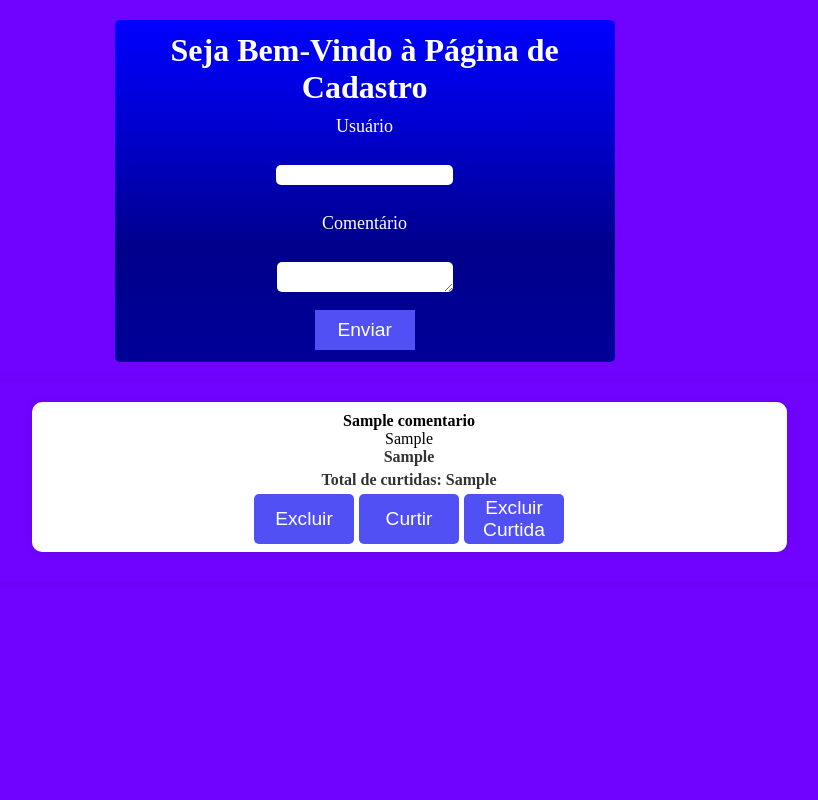
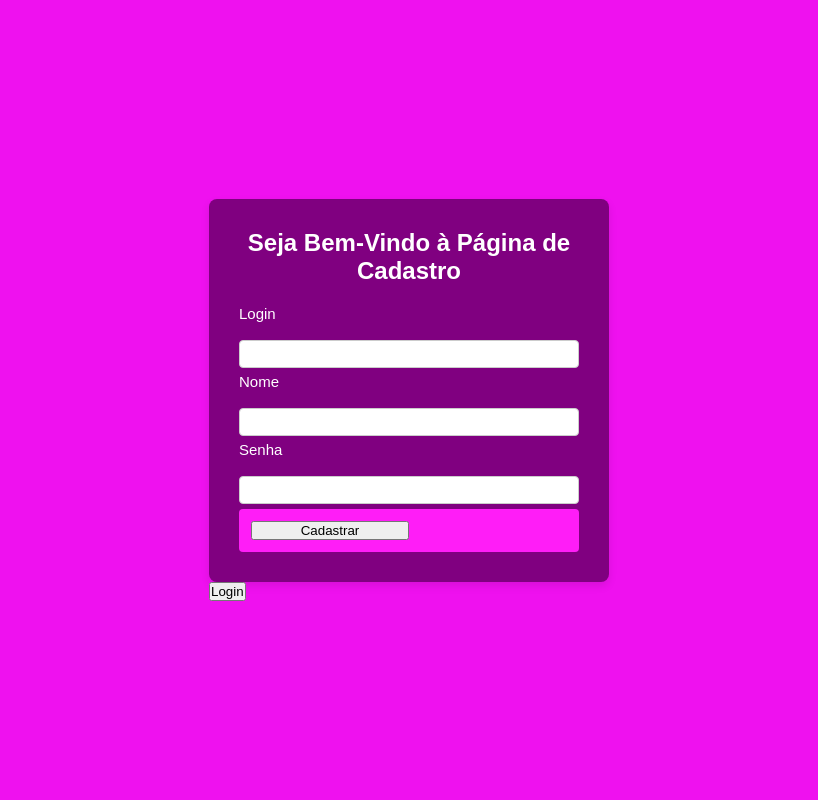
Before and after one commit to Arthur-Rampani/Projeto-Feedback, a Flask app: page / in a window 1280 px wide. Shown: the whole page, without its empty margins (231-1049 px from the left). Run offline with Flask 3, Linux system fonts and the light colour scheme; tables that the repository leaves empty or names only in its code hold one stand-in row (values such as "Sample post").

Commit message:
Adicionando o login usuarios

```diff
--- a/app.py
+++ b/app.py
@@ -3,14 +3,17 @@ import datetime
 import mysql.connector
 from data.conexao import Conexao
 from model.controler_mensagem import Mensagem
+from model.controle_usuario import Usuario
 
 app = Flask(__name__)
 
+#Abre a página inicial do site
 @app.route('/', methods=["GET"])
 def pagina_inicial():
     mensagens = Mensagem.recuperar_mensagens()
-    return render_template("pagina-inicial.html", mensagens = mensagens)
+    return render_template("pagina-cadastro.html", mensagens = mensagens)
 
+#Adiciona o usuario e o comentário
 @app.route("/cadastro", methods=["POST"])
 def pagina_cadastro():
     #Peguei as informações vindo do formulário
@@ -24,34 +27,54 @@ def pagina_cadastro():
     #Redireciona para o index
     return redirect("/")
 
+#Deleta a mensagem
 @app.route("/delete/mensagem/<codigo>")
 def delete_mensagem(codigo):
     Mensagem.deletar_mensagem(codigo)
     return redirect("/")
 
+#Adiciona a curtida
 @app.route("/put/mensagem/adicionar/curtida/<codigo>")
 def adicionar_curtida(codigo):
     Mensagem.curtir_mensagem(codigo)
     return redirect("/")
 
+#Deleta a curtida
 @app.route("/put/mensagem/excluir/curtida/<codigo>")
 def excluir_curtida(codigo):
     Mensagem.deslike_mensagem(codigo)
     return redirect("/")
 
+#Rota para abrir a página de cadastro
 @app.route('/pagina-cadastro', methods=["GET"])
 def pagina_inicial_cadastro():
-    usuarios = Mensagem.recuperar_usuarios()
+    usuarios = Usuario.recuperar_usuarios()
     return render_template("pagina-cadastro.html", usuarios = usuarios)
 
-@app.route("/cadastro-usuario")
+#Rota para cadastrar o usuário
+@app.route("/cadastro-usuario", methods=["POST"])
 def adicionar_usuarios():
     login = request.form.get("login")
     nome = request.form.get("nome")
     senha = request.form.get("senha")
 
-    Mensagem.adicionar_usuario(login, nome, senha)
+    Usuario.adicionar_usuario(login, nome, senha)
 
     return redirect("/pagina-cadastro")
 
+@app.route("/pagina-login")
+def pagina_login():
+    return render_template("pagina-login.html")
+
+@app.route("/verificar-usuario", methods=["POST"])
+def verificar_usuario():
+    login = request.form.get("login")
+    senha = request.form.get("senha")
+    usuario = Usuario.verificar_usuario(login, senha)
+
+    if usuario:
+        return redirect("/pagina-inicial")
+    else:
+        return "ERRO"
+
 app.run(debug=True)
--- a/data/conexao.py
+++ b/data/conexao.py
@@ -3,7 +3,7 @@ import mysql.connector
 class Conexao:
     def criar_conexao():
         #criando a conexão
-        conexao = mysql.connector.connect(host = "10.110.142.70",
+        conexao = mysql.connector.connect(host = "10.110.131.18",
                                         port = 3306,
                                         user = "3ds",
                                         password = "banana",
--- a/model/controler_mensagem.py
+++ b/model/controler_mensagem.py
@@ -103,36 +103,3 @@ class Mensagem:
         conexao.commit()
 
         conexao.close()
-
-    def recuperar_usuarios():
-        conexao = Conexao.criar_conexao()
-
-        cursor = conexao.cursor(dictionary = True)
-
-        sql = """SELECT login, nome,
-                senha FROM tb_usuarios"""
-
-        cursor.execute(sql)
-
-        resultado = cursor.fetchall()
-
-        cursor.close()
-
-        return resultado
-
-    def adicionar_usuario(login, nome, senha):
-        conexao = Conexao.criar_conexao()
-
-        cursor = conexao.cursor(dictionary = True)
-
-        sql = """INSERT INTO tb_usuarios
-                (login, nome, senha)
-                VALUES
-                (%s,%s,%s);"""
-        valores = (login, nome, senha)
-
-        cursor.execute(sql,valores)
-
-        conexao.commit()
-
-        cursor.close()
--- /dev/null
+++ b/static/pagina-cadastro.css
@@ -0,0 +1,88 @@
+/* Reset de estilos padrão */
+*{
+    margin: 0;
+    padding: 0;
+    box-sizing: border-box;
+}
+
+body{
+    font-family: 'Arial', sans-serif;
+    background-color: rgb(239, 17, 239);
+    display: flex;
+    justify-content: center;
+    align-items: center;
+    height: 100vh;
+}
+
+/* Container principal */
+.container-principal{
+    background-color: purple;
+    padding: 30px;
+    border-radius: 8px;
+    box-shadow: 0 4px 8px rgba(0, 0, 0, 0.1);
+    width: 100%;
+    max-width: 400px;
+}
+
+/* Título */
+h1{
+    text-align: center;
+    margin-bottom: 20px;
+    font-size: 24px;
+    color: white;
+}
+
+/* Labels */
+.label-login, .label-nome, .label-senha{
+    display: block;
+    font-size: 15px;
+    color: white;
+}
+
+/* Campos de input */
+input{
+    width: 100%;
+    padding: 10px;
+    margin-bottom: 5px;
+    border: 1px solid #ccc;
+    border-radius: 4px;
+    font-size: 5px;
+}
+
+input:focus{
+    border-color: rgb(67, 9, 67);
+    outline: none;
+}
+
+.btns{
+    display: flex;
+    flex-direction: row;
+    width: 100%;
+    padding: 12px;
+    background-color: #ff1df7;
+    color: white;
+    border: none;
+    border-radius: 4px;
+    font-size: 10px;
+    cursor: pointer;
+    gap: 5px;
+}
+
+/* Botão de envio */
+.btn-entrar{
+    width: 50%;
+}
+
+.btn-cadastrar:hover{
+    background-color: rgb(67, 9, 67);
+    color: white;
+}
+
+.btn-cadastrar{
+    width: 50%;
+}
+
+.btn-cadastrar:hover{
+    background-color: rgb(67, 9, 67);
+    color: white;
+}
--- a/templates/pagina-cadastro.html
+++ b/templates/pagina-cadastro.html
@@ -3,37 +3,8 @@
 <head>
     <meta charset="UTF-8">
     <meta name="viewport" content="width=device-width, initial-scale=1.0">
+    <link rel="stylesheet" href="../static/pagina-cadastro.css">
     <title>Página de Cadastro</title>
-    <style>
-        *{
-            margin: 0;
-            padding: 0;
-            box-sizing: border-box;
-        }
-
-        h1{
-            text-align: center;
-        }
-
-        .container-principal{
-            margin: 5px;
-            padding: auto;
-            display: flex;
-            flex-direction: column;
-            align-items: center;
-            justify-content: center;
-            background-color: red;
-            width: 200px;
-            height: 200px;
-            gap: 2px;
-            border-radius: 5px;
-        }
-
-        .label{
-            color: white;
-            font-size: large;
-        }
-    </style>
 </head>
 <body>
     <main>
@@ -45,8 +16,14 @@
             <input name="nome" class="input-nome"></input><br>
             <label class="label-nome">Senha</label><br>
             <input name="senha" class="input-senha"></input><br>
-            <button class="btn-enviar">Enviar</button>
+            <div class="btns">
+                <button class="btn-cadastrar" type="submit">Cadastrar</button>
+            </div>
         </form>
+
+        <a href="/pagina-login"><button>Login</button></a>
+
+
     </main>
 </body>
 </html>
--- a/templates/pagina-inicial.html
+++ b/templates/pagina-inicial.html
@@ -4,173 +4,13 @@
     <meta charset="UTF-8">
     <meta http-equiv="X-UA-Compatible" content="IE=edge">
     <meta name="viewport" content="width=device-width, initial-scale=1.0">
+    <link rel="stylesheet" href="../static/pagina-inicial.css">
     <title>Página Inicial</title>
-    <style>
-        *{
-            margin: 0;
-            padding: 0;
-            box-sizing: border-box;
-        }
-
-        body{
-            background-color: #7003ff;
-        }
-
-        h1{
-            text-align: center;
-            color: white;
-        }
-
-        .container-principal{
-            margin: 20px;
-            padding: 12px;
-            background: linear-gradient(#0000FF, #0000CD, #00008B, #000099);
-            width: 500px;
-            display: flex;
-            flex-direction: column;
-            align-items: center;
-            overflow: hidden;
-            margin-left: 27%;
-            max-height: 100vh;
-            border-radius: 5px;
-        }
-
-        .label-usuario{
-            padding: 10px;
-            color: white;
-            font-size: large;
-        }
-
-        .label-comentario{
-            padding: 10px;
-            color: white;
-            font-size: large;
-        }
-
-        .input-usuario{
-            border: none;
-            height: 20px;
-            border-radius: 5px;
-        }
-
-        .textarea-comentario{
-            border: none;
-            max-width: 480px;
-            border-radius: 5px;
-        }
-
-        .btn-enviar{
-            width: 100px;
-            height: 40px;
-            font-size: larger;
-            background-color: rgb(80, 80, 245);
-            border: none;
-            color: white;
-        }
-
-        .btn-enviar:hover{
-            background-color: rgb(46, 46, 245);
-        }
-
-        .btn-excluir{
-            width: 100px;
-            height: 40px;
-            font-size: larger;
-            background-color: rgb(80, 80, 245);
-            border: none;
-            color: white;
-            border-radius: 5px;
-        }
-
-        .btn-excluir:hover{
-            background-color: rgb(46, 46, 245);
-        }
-
-        .btn-excluir a{
-            text-decoration: none;
-            color: white;
-        }
-
-        .mensagens{
-            background-color: #7003ff;
-            border-radius: 10px;
-            box-shadow: 0 0 10px rgba(0, 0, 0, 0.1);
-            display: flex;
-            flex-direction: column;
-            text-align: center;
-            align-items: center;
-            padding: 20px;
-        }
-
-        .mensagem{
-            display: flex;
-            flex-direction: column;
-            align-items: center;
-            background-color: #fff;
-            border-radius: 10px;
-            padding: 10px;
-            margin-bottom: 10px;
-            box-shadow: 0 0 10px rgba(0, 0, 0, 0.1);
-            width: 755px;
-            height: 150px;
-        }
-
-        .mensagem p{
-            font-size: 16px;
-            font-weight: bold;
-            color: #333;
-            margin-bottom: 5px;
-        }
-
-        .btns{
-            display: flex;
-            flex-direction: row;
-            gap: 5px;
-        }
-
-        .btn-curtir{
-            width: 100px;
-            height: 50px;
-            font-size: larger;
-            background-color: rgb(80, 80, 245);
-            border: none;
-            color: white;
-            border-radius: 5px;
-        }
-
-        .btn-curtir:hover{
-            background-color: rgb(46, 46, 245);
-        }
-
-        .btn-curtir a{
-            text-decoration: none;
-            color: white;
-        }
-
-        .btn-excluir{
-            width: 100px;
-            height: 50px;
-            font-size: larger;
-            background-color: rgb(80, 80, 245);
-            border: none;
-            color: white;
-            border-radius: 5px;
-        }
-
-        .btn-excluir:hover{
-            background-color: rgb(46, 46, 245);
-        }
-
-        .btn-excluir a{
-            text-decoration: none;
-            color: white;
-        }
-    </style>
 </head>
 <body>
 
         <form action="/cadastro" method="POST" class="container-principal">
-            <h1>Seja Bem-Vindo à Página de Cadastro</h1>
+            <h1>Seja Bem-Vindo à Página de Mensagem</h1>
             <label class="label-usuario">Usuário</label><br>
             <input name="usuario" type="text" class="input-usuario"><br>
             <label class="label-comentario">Comentário</label><br>
```
Also changed, not shown: model/controle_usuario.py (added, +47 -0 lines), static/pagina-inicial.css (added, +159 -0 lines), templates/pagina-login.html (added, +24 -0 lines), static/pagina-login.css (added).
